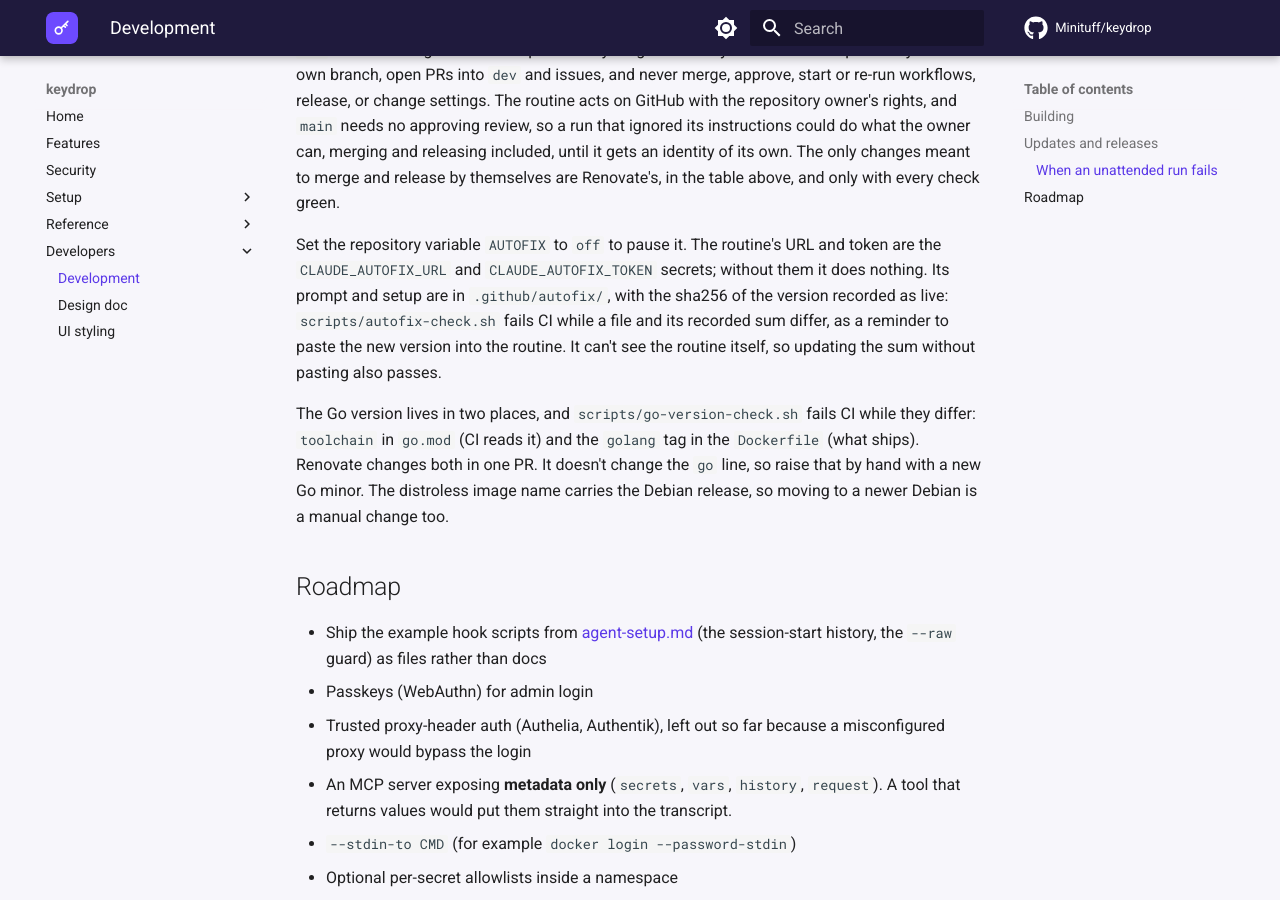
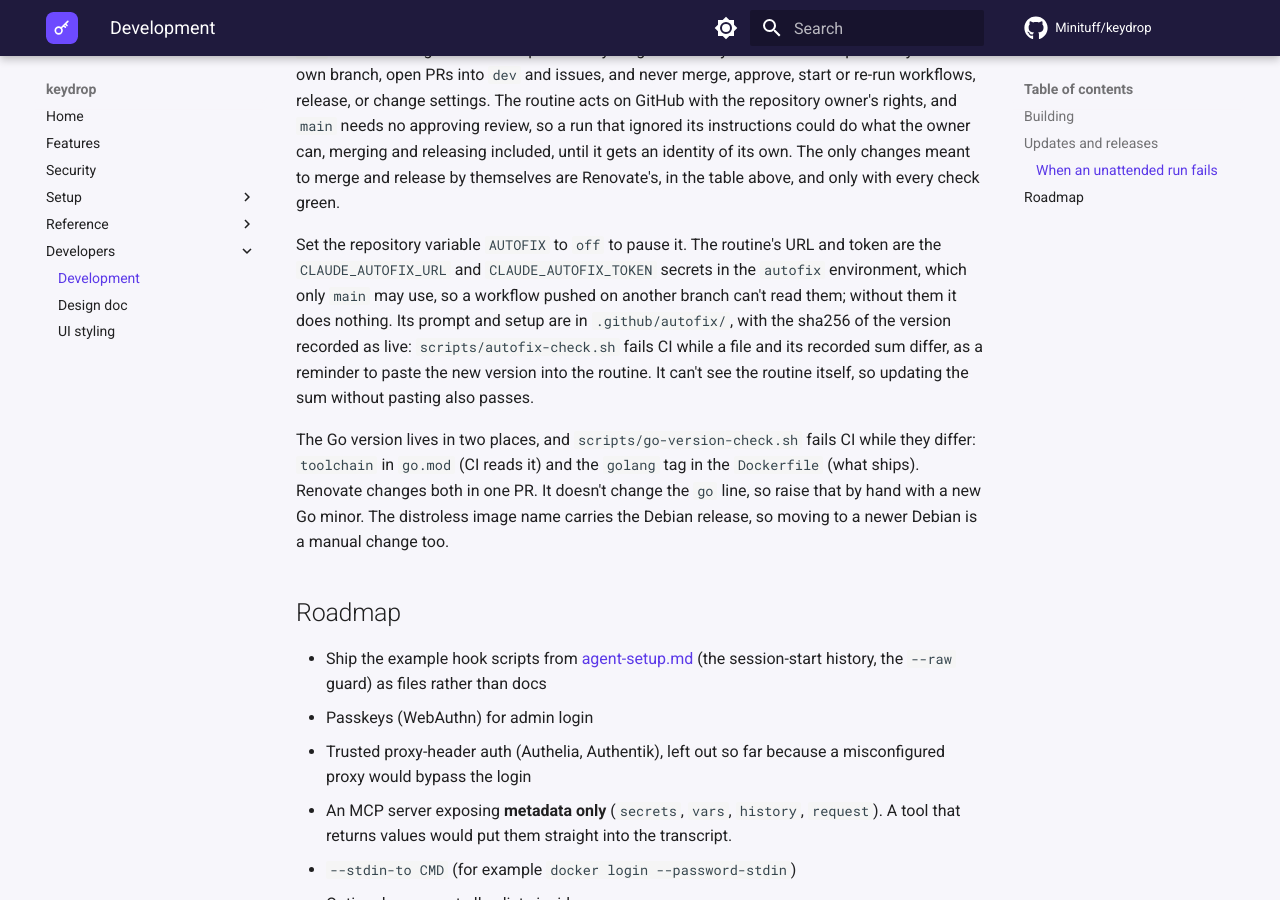
Before and after one commit to Minituff/keydrop, an MkDocs documentation site: the page built from docs/development.md, in a window 1280 px wide and 900 px high, scrolled down 2606 px. Built offline with MkDocs 1.6.1 and Material for MkDocs 9.7.7, drawn with Linux system fonts in a browser that asks for light colours; comment, search, counter and statistics services are not loaded.

Commit message:
Keep the leak patterns and autofix secrets in branch-limited environments
Repository secrets reach a workflow on any branch, including one the
autofix routine could push. The leak-check environment (main and dev) now
holds KEYDROP_LEAK_PATTERNS and the autofix environment (main) holds the
routine's URL and token, so only those branches can read them. The leak
check moves to its own job that runs on pushes; pull requests skip it.
CODECOV_TOKEN stays a repository secret: it can only upload coverage, and
pull requests need it.

```diff
--- a/docs/development.md
+++ b/docs/development.md
@@ -116,7 +116,9 @@ green.
 
 Set the repository variable `AUTOFIX` to `off` to pause
 it. The routine's URL and token are the `CLAUDE_AUTOFIX_URL` and `CLAUDE_AUTOFIX_TOKEN`
-secrets; without them it does nothing. Its prompt and setup are in
+secrets in the `autofix` environment, which only `main` may use, so a
+workflow pushed on another branch can't read them; without them it does
+nothing. Its prompt and setup are in
 `.github/autofix/`, with the sha256 of the version recorded as live:
 `scripts/autofix-check.sh` fails CI while a file and its recorded sum differ,
 as a reminder to paste the new version into the routine. It can't see the
```
Also changed, not shown: AGENTS.md (+7 -5 lines), .github/autofix/README.md, 4 other files.
